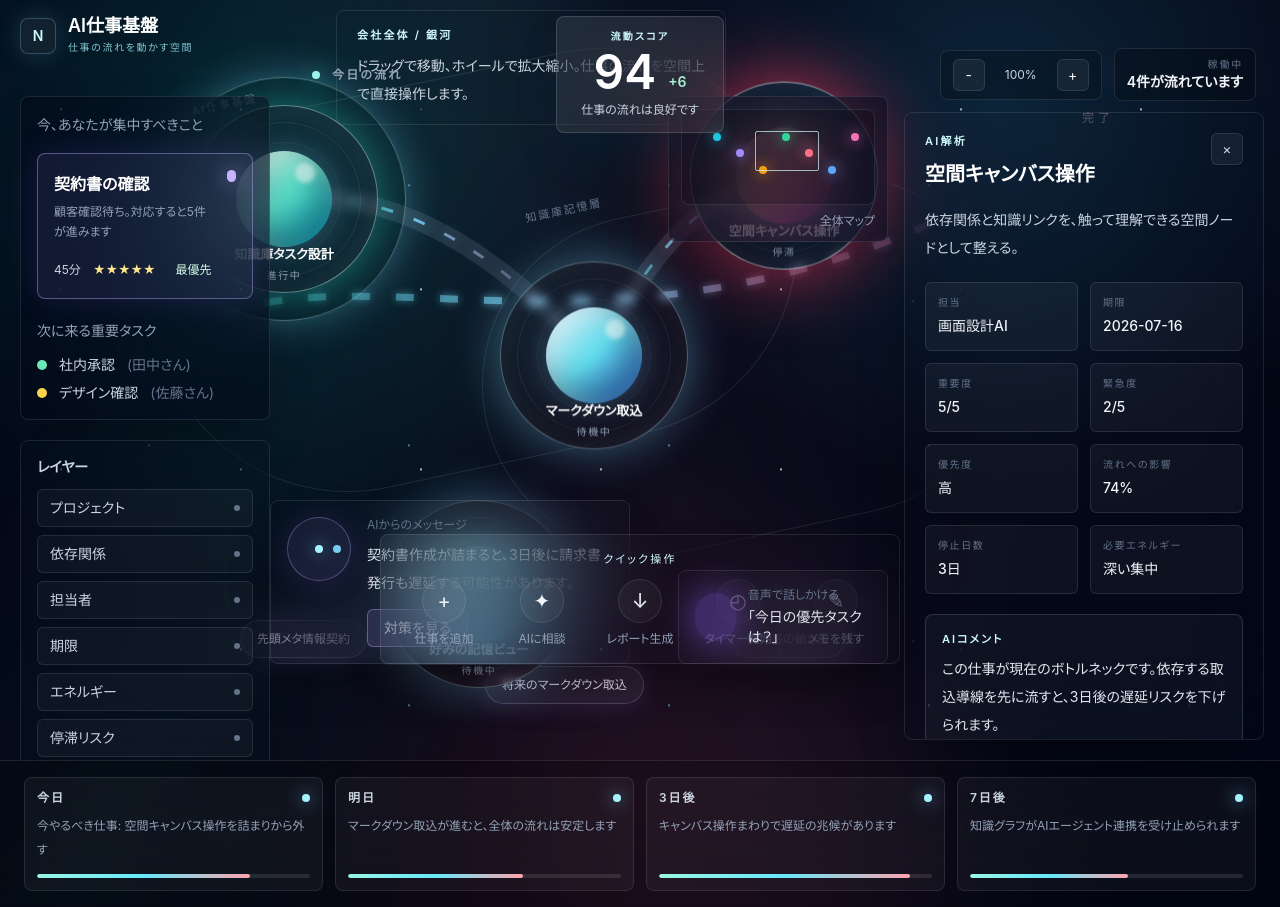
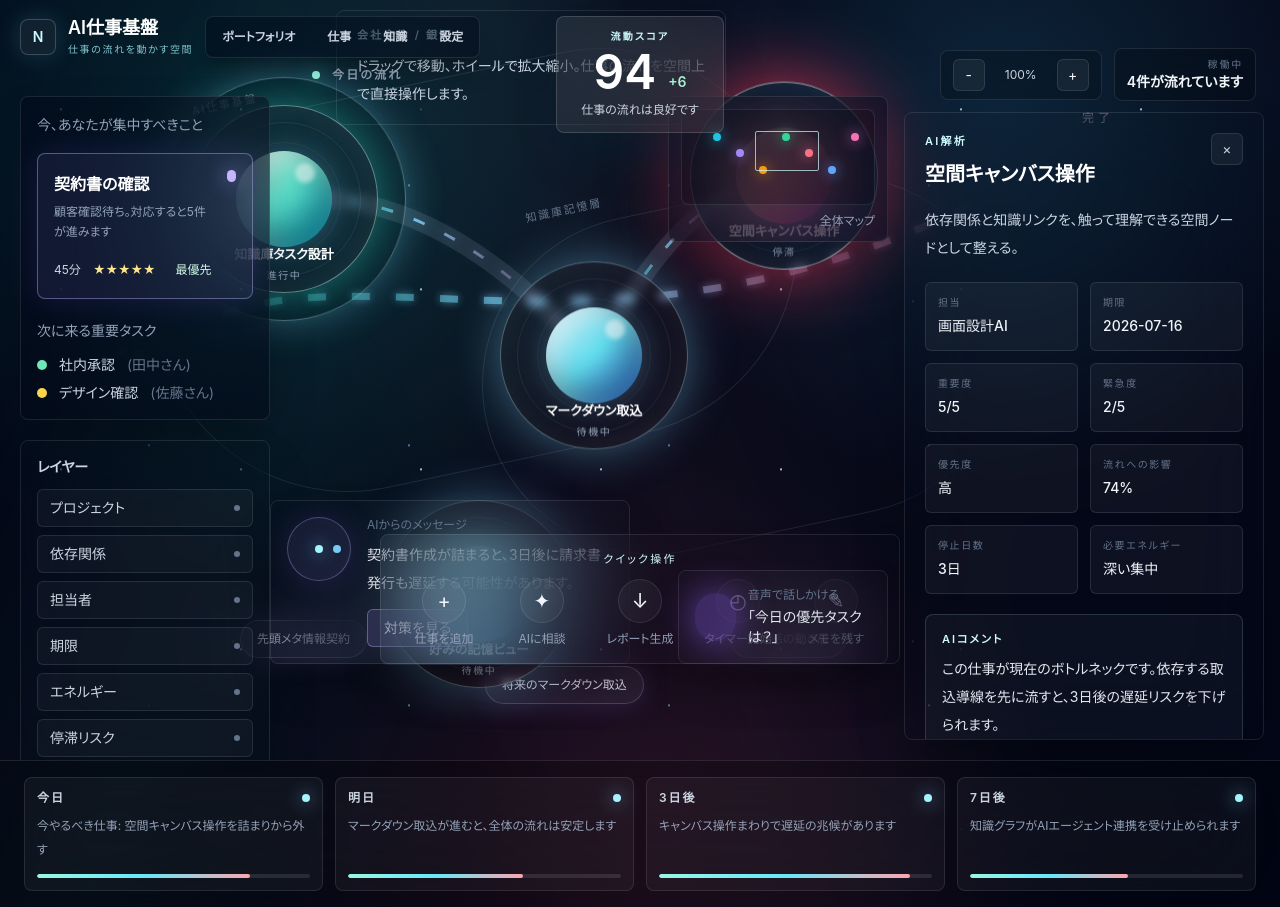
Before and after one commit to egawa-itax25/ai-work-os, a Next.js app: page / in a window 1280 px wide. Built offline with nearby package versions, Linux system fonts and the light colour scheme.

Commit message:
Add cockpit navigation links

```diff
--- a/src/app/workspace-dashboard.tsx
+++ b/src/app/workspace-dashboard.tsx
@@ -1,5 +1,6 @@
 "use client";
 
+import Link from "next/link";
 import { useMemo, useState } from "react";
 import { getTaskLinks, knowledge, projects, tasks, type TaskRecord } from "@/lib/workspace-data";
 
@@ -204,15 +205,41 @@ export default function DashboardView() {
 }
 
 function BrandHeader() {
+  const cockpitNav = [
+    { href: "/portfolio", label: "ポートフォリオ" },
+    { href: "/tasks", label: "仕事" },
+    { href: "/knowledge", label: "知識" },
+    { href: "/settings", label: "設定" },
+  ];
+
   return (
-    <div className="absolute left-5 top-4 z-40 flex items-center gap-3">
-      <div className="grid h-9 w-9 place-items-center rounded-lg border border-cyan-100/20 bg-white/[0.06] text-sm font-semibold text-cyan-100 shadow-[0_0_24px_rgba(125,211,252,0.18)] backdrop-blur-xl">
-        N
+    <div className="absolute left-4 right-4 top-4 z-40 flex flex-wrap items-center gap-3 md:left-5 md:right-auto">
+      <div className="flex items-center gap-3">
+        <div className="grid h-9 w-9 place-items-center rounded-lg border border-cyan-100/20 bg-white/[0.06] text-sm font-semibold text-cyan-100 shadow-[0_0_24px_rgba(125,211,252,0.18)] backdrop-blur-xl">
+          N
+        </div>
+        <div>
+          <p className="text-lg font-semibold leading-5 text-white">AI仕事基盤</p>
+          <p className="mt-1 text-[10px] tracking-[0.16em] text-cyan-200/80">
+            仕事の流れを動かす空間
+          </p>
+        </div>
       </div>
-      <div>
-        <p className="text-lg font-semibold leading-5 text-white">AI仕事基盤</p>
-        <p className="mt-1 text-[10px] tracking-[0.16em] text-cyan-200/80">仕事の流れを動かす空間</p>
-      </div>
+
+      <nav
+        aria-label="司令室内ナビゲーション"
+        className="flex max-w-full gap-2 overflow-x-auto rounded-lg border border-white/10 bg-slate-950/45 p-1 shadow-xl shadow-black/20 backdrop-blur-2xl"
+      >
+        {cockpitNav.map((item) => (
+          <Link
+            key={item.href}
+            href={item.href}
+            className="shrink-0 rounded-md px-3 py-2 text-xs font-semibold text-slate-300 transition hover:bg-white/[0.07] hover:text-white focus-visible:outline-none focus-visible:ring-2 focus-visible:ring-cyan-200"
+          >
+            {item.label}
+          </Link>
+        ))}
+      </nav>
     </div>
   );
 }
```
Also changed, not shown: Decisions/2026-07-06-ai-work-os-spatial-canvas.md (+5 -0 lines), Projects/AI-Task-System-Architecture.md (+3 -0 lines).
